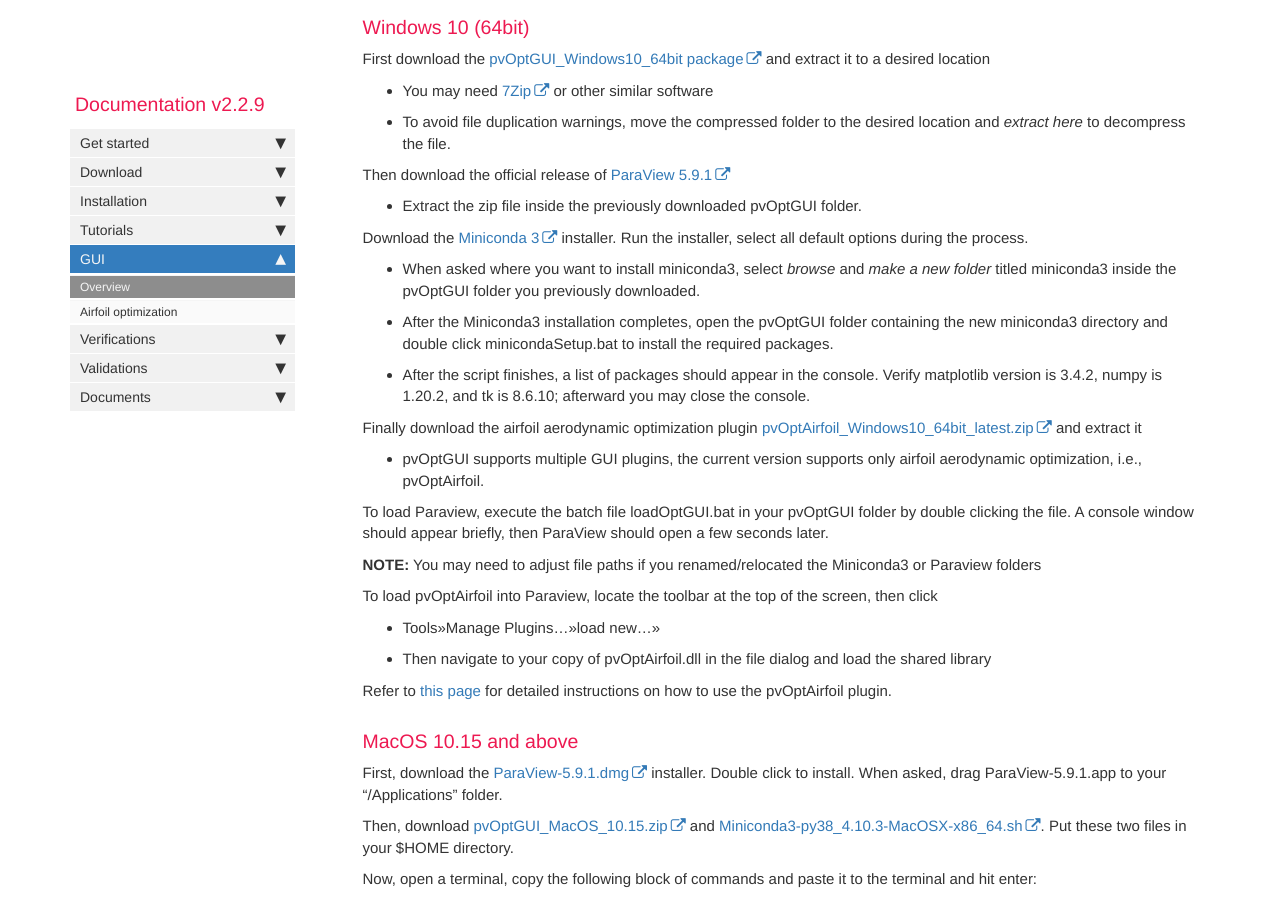
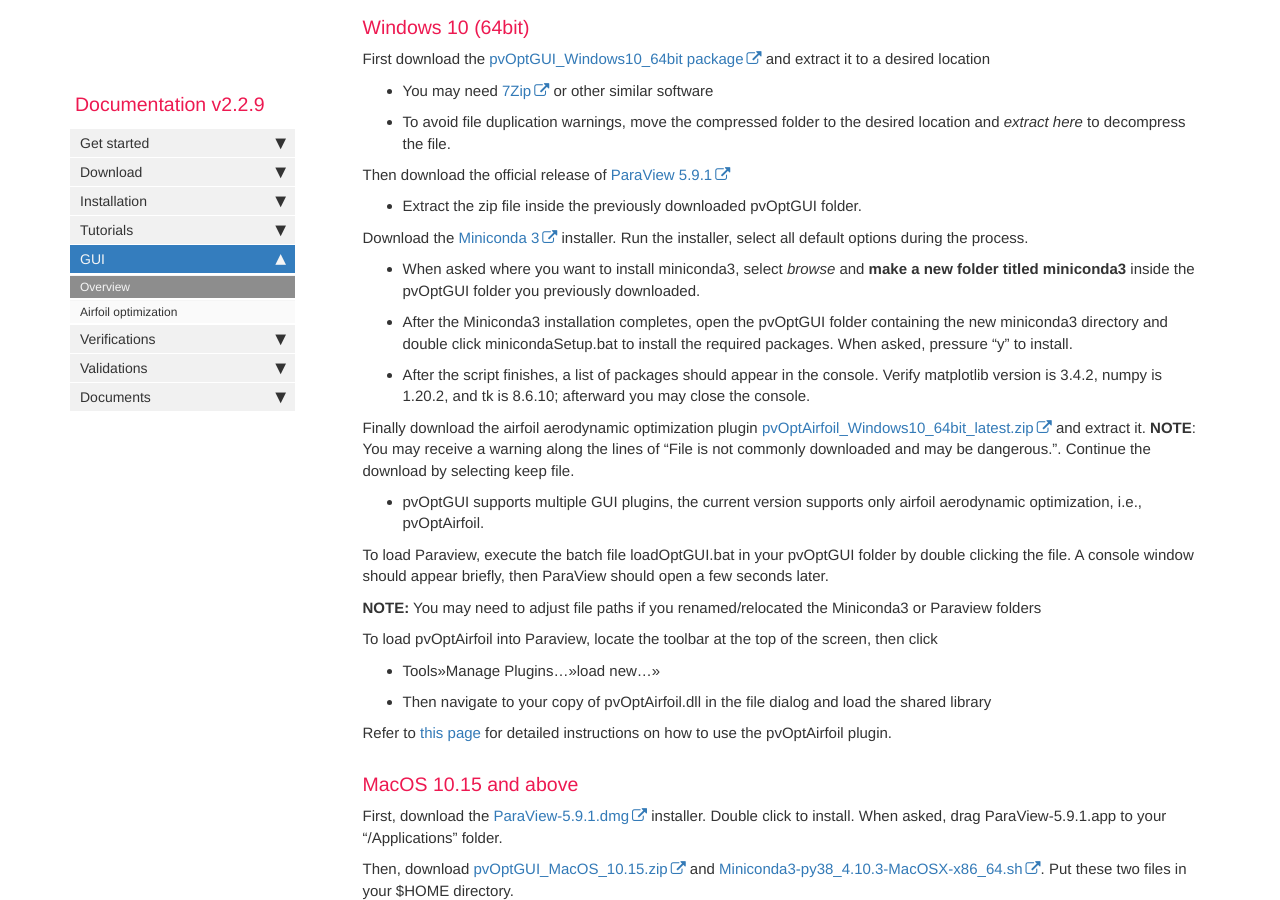
Before and after one commit to DAFoam/DAFoam.github.io, a Jekyll site: the page built from pages/mydoc/mydoc_gui_overview.md, in a window 1280 px wide and 900 px high, scrolled down 632 px. Built offline with Jekyll 4.4.1, drawn with Linux system fonts in a browser that asks for light colours; comment, search, counter and statistics services are not loaded.

Commit message:
content update

```diff
--- a/pages/mydoc/mydoc_gui_overview.md
+++ b/pages/mydoc/mydoc_gui_overview.md
@@ -23,11 +23,11 @@ Then download the official release of [ParaView 5.9.1](https://www.paraview.org/
 - Extract the zip file inside the previously downloaded pvOptGUI folder.
 
 Download the [Miniconda 3](https://repo.anaconda.com/miniconda/Miniconda3-py38_4.10.3-Windows-x86_64.exe) installer. Run the installer, select all default options during the process.
-- When asked where you want to install miniconda3, select *browse* and *make a new folder* titled miniconda3 inside the pvOptGUI folder you previously downloaded.
-- After the Miniconda3 installation completes, open the pvOptGUI folder containing the new miniconda3 directory and double click minicondaSetup.bat to install the required packages.
+- When asked where you want to install miniconda3, select *browse* and **make a new folder titled miniconda3** inside the pvOptGUI folder you previously downloaded.
+- After the Miniconda3 installation completes, open the pvOptGUI folder containing the new miniconda3 directory and double click minicondaSetup.bat to install the required packages. When asked, pressure "y" to install.
 - After the script finishes, a list of packages should appear in the console. Verify matplotlib version is 3.4.2, numpy is 1.20.2, and tk is 8.6.10; afterward you may close the console.
 
-Finally download the airfoil aerodynamic optimization plugin [pvOptAirfoil_Windows10_64bit_latest.zip](https://github.com/DAFoam/files/releases/download/pvOptGUI/pvOptAirfoil_Windows10_64bit_latest.zip) and extract it
+Finally download the airfoil aerodynamic optimization plugin [pvOptAirfoil_Windows10_64bit_latest.zip](https://github.com/DAFoam/files/releases/download/pvOptGUI/pvOptAirfoil_Windows10_64bit_latest.zip) and extract it. **NOTE**: You may receive a warning along the lines of "File is not commonly downloaded and may be dangerous.". Continue the download by selecting keep file.
 - pvOptGUI supports multiple GUI plugins, the current version supports only airfoil aerodynamic optimization, i.e., pvOptAirfoil.
 
 
```
Also changed, not shown: pages/mydoc/mydoc_gui_pvoptairfoil.md (+2 -2 lines).
